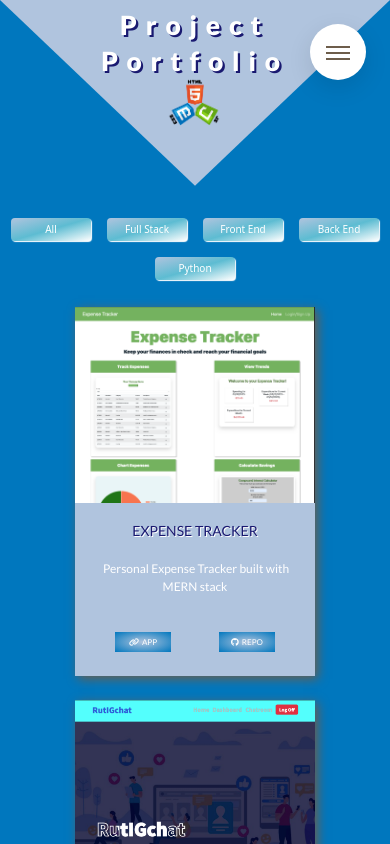
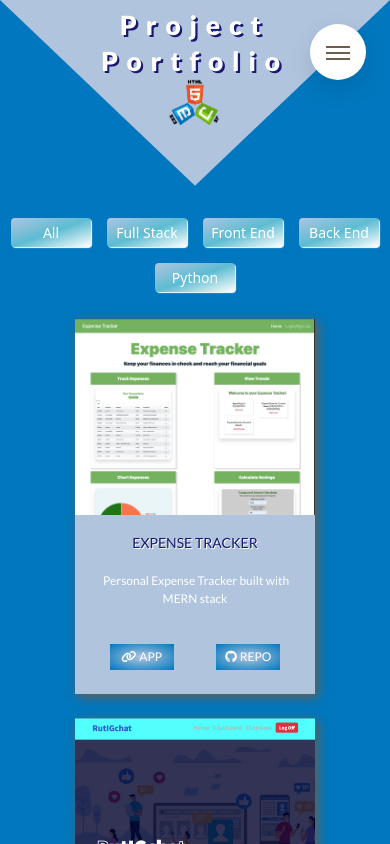
Before and after one commit to BillStephens2022/my_portfolio, a React (Create React App) app: page /portfolio in a window 390 px wide. Shown: the top 844 px of the page. Built offline with nearby package versions, Linux system fonts and the light colour scheme.

Commit message:
adjusted styling issues on smaller devices

```diff
--- a/src/css/style.css
+++ b/src/css/style.css
@@ -216,6 +216,18 @@ html {
       padding-bottom: .5rem;
       transition: .2s;
       background-image: radial-gradient(lightsteelblue, #0077be); }
+      @media only screen and (max-width: 75em) {
+        .projects__card-footer--link {
+          font-size: 1.7rem;
+          width: 10rem; } }
+      @media only screen and (max-width: 56.25em) {
+        .projects__card-footer--link {
+          font-size: 1.8rem;
+          width: 12rem; } }
+      @media only screen and (max-width: 37.5em) {
+        .projects__card-footer--link {
+          font-size: 1.5rem;
+          width: 8rem; } }
       .projects__card-footer--link:link {
         color: #fff;
         text-decoration: none;
@@ -261,7 +273,7 @@ html {
         padding: 1rem; } }
 
 .about {
-  min-height: 93vh;
+  min-height: 95vh;
   width: 100vw;
   color: #fff;
   overflow: hidden; }
@@ -689,7 +701,7 @@ html {
     margin: 1rem;
     padding: .5rem;
     background-image: linear-gradient(to right bottom, lightsteelblue, #5dbcd2, white);
-    font-size: 1.25rem;
+    font-size: 2rem;
     color: #fff;
     border: none;
     border-radius: .5rem;
@@ -697,6 +709,14 @@ html {
     .portfolio__buttons--btn:hover {
       transform: translateY(2px) scale(1.1);
       box-shadow: 2px 2px 1px #fff; }
+    @media only screen and (max-width: 56.25em) {
+      .portfolio__buttons--btn {
+        width: 14rem;
+        font-size: 2.5rem; } }
+    @media only screen and (max-width: 37.5em) {
+      .portfolio__buttons--btn {
+        width: 10rem;
+        font-size: 1.75rem; } }
 
 .projects {
   width: 100vw;
--- a/src/sass/components/_project-card.scss
+++ b/src/sass/components/_project-card.scss
@@ -64,6 +64,20 @@
         transition: .2s;
         background-image: radial-gradient($color-blue-light-3, $color-blue-med);
 
+        @include respond(tab-land) {
+          font-size: 1.7rem;
+          width: 10rem;
+        }
+
+        @include respond(tab-port) {
+          font-size: 1.8rem;
+          width: 12rem;
+        }
+
+        @include respond(phone) {
+          font-size: 1.5rem;
+          width: 8rem;
+        }
         &:link {
           color: $color-white;
           text-decoration: none;
--- a/src/sass/pages/_about.scss
+++ b/src/sass/pages/_about.scss
@@ -1,5 +1,5 @@
 .about {
-  min-height: 93vh;
+  min-height: 95vh;
   width: 100vw;
   color: $color-white;
   overflow: hidden;
--- a/src/sass/pages/_portfolio.scss
+++ b/src/sass/pages/_portfolio.scss
@@ -61,7 +61,7 @@
       margin: 1rem;
       padding: .5rem;
       background-image: linear-gradient(to right bottom, $color-blue-light-3, $color-blue-light-2, white);
-      font-size: 1.25rem;
+      font-size: 2rem;
       color: $color-white;
       border: none;
       border-radius: .5rem;
@@ -69,6 +69,16 @@
       &:hover {
         transform: translateY(2px) scale(1.1);
         box-shadow: 2px 2px 1px $color-white;
+      }
+
+      @include respond(tab-port) {
+        width: 14rem;
+        font-size: 2.5rem;
+      }
+
+      @include respond(phone) {
+        width: 10rem;
+        font-size: 1.75rem;
       }
     }
   }
```
